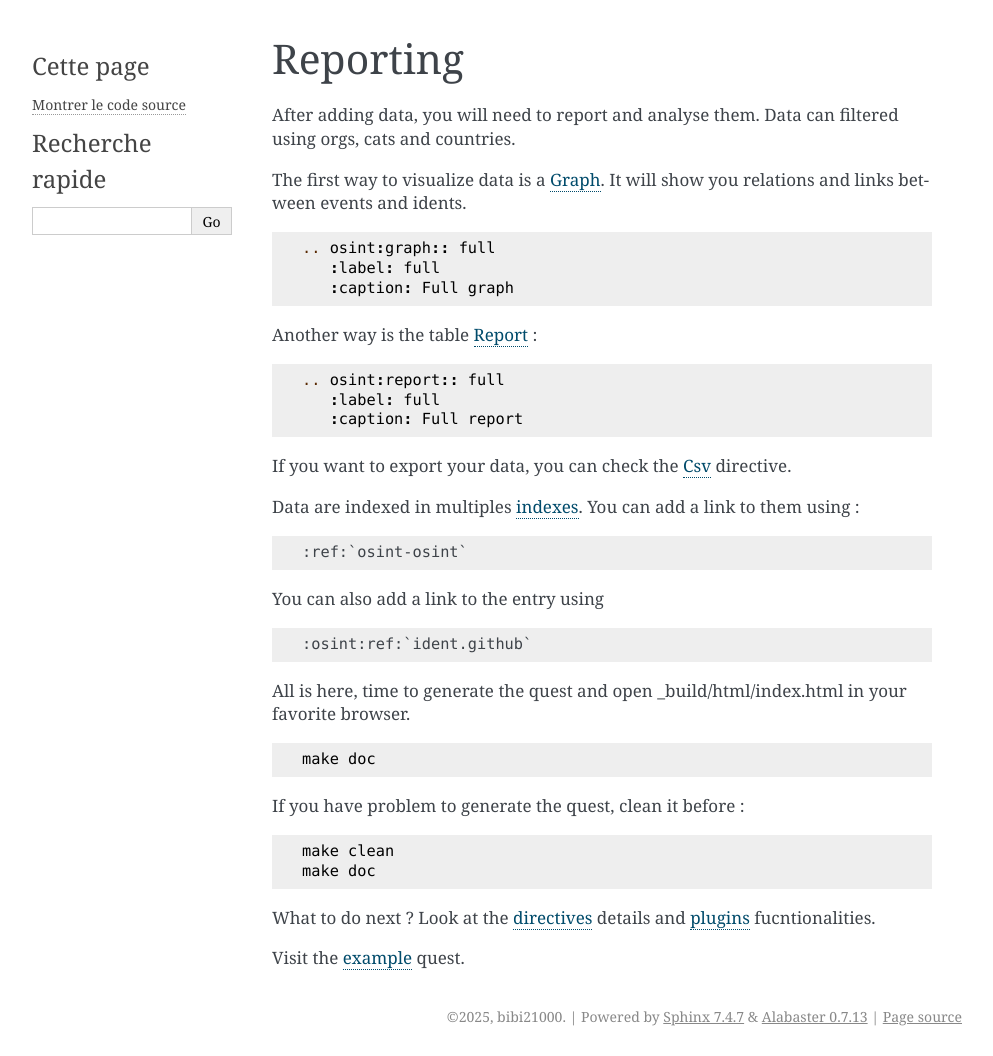
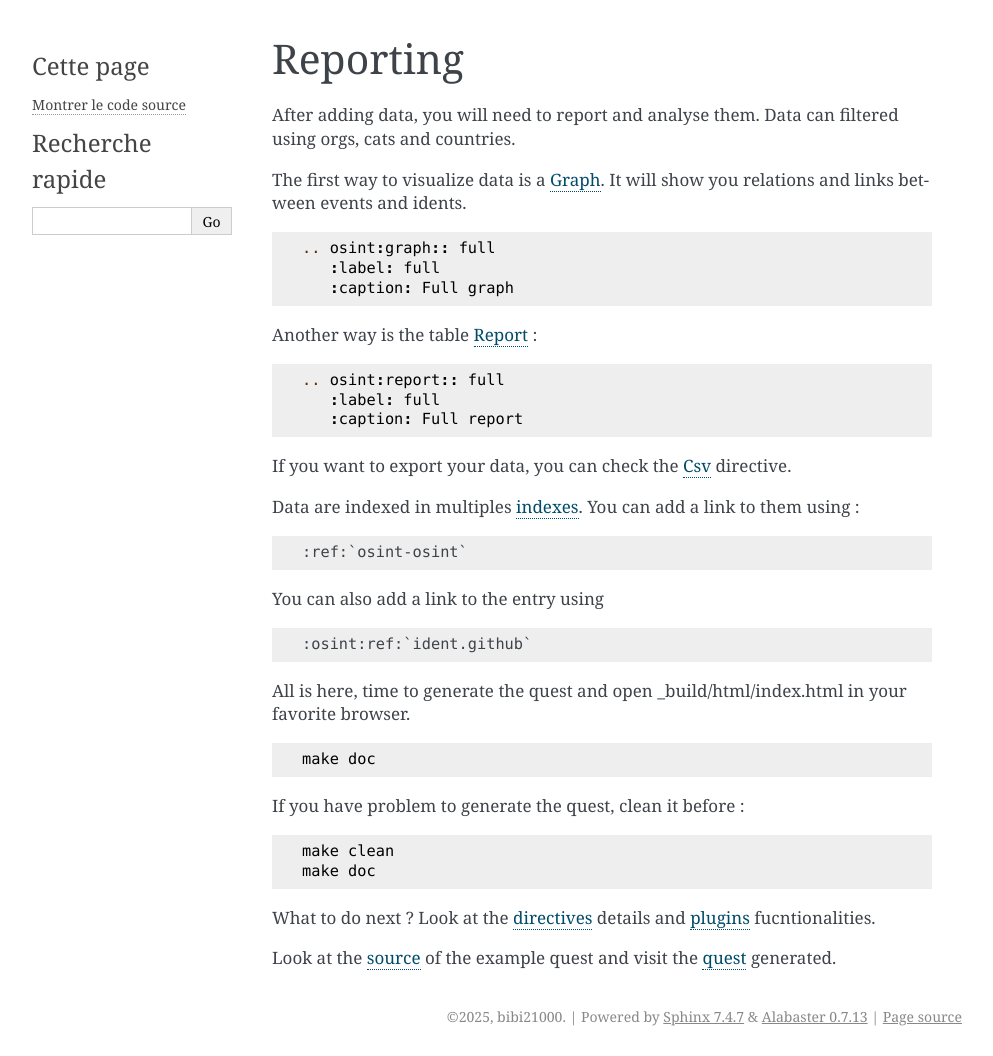
Before and after one commit to bibi21000/sphinxcontrib-osint, a Sphinx documentation site: the page built from docs/report.rst, in a window 1280 px wide. Shown: the whole page, without its empty margins (148-1141 px from the left). Built offline with Sphinx 7.4.7, drawn with Linux system fonts in a browser that asks for light colours.

Commit message:
Update doc

```diff
--- a/docs/report.rst
+++ b/docs/report.rst
@@ -53,4 +53,5 @@ If you have problem to generate the quest, clean it before :
 What to do next ? Look at the `directives <directives.html>`_ details
 and `plugins <plugins.html>`_ fucntionalities.
 
-Visit the `example <example/index.html>`_ quest.
+Look at the `source <https://github.com/bibi21000/sphinxcontrib-osint/tree/main/example>`_ of the
+example quest and visit the `quest <example/index.html>`_ generated.
```
